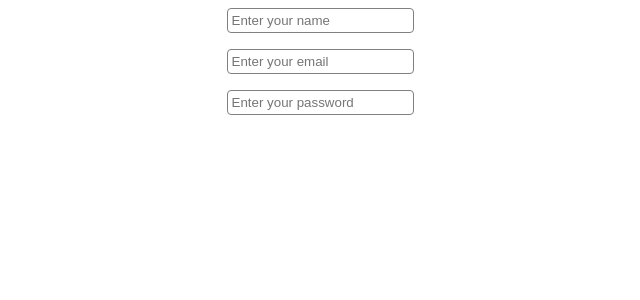
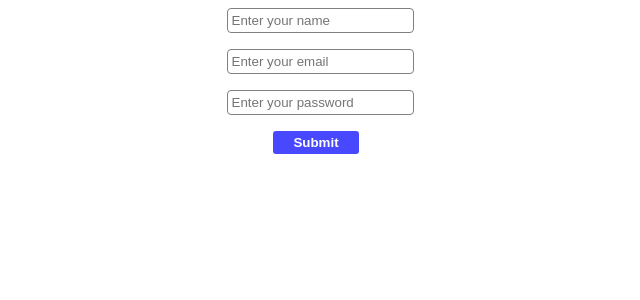
Before and after one commit to jalilzod/VUE.js, a Vue app in the folder 00VueBasic/myVuePack/: page / in a window 1280 px wide. Shown: the top 300 px of the page, without its empty margins (320-960 px from the left). Built offline with nearby package versions, Linux system fonts and the light colour scheme.

Commit message:
complete register and models

```diff
--- a/00VueBasic/myVuePack/src/components/06Models/ModelVue.vue
+++ b/00VueBasic/myVuePack/src/components/06Models/ModelVue.vue
@@ -6,19 +6,25 @@ const formatData = ref({
   email:'',
   password:''
 });
+
+function handleRegister(){
+  alert('Successfull...');
+}
+
 </script>
 
 
 <template>
-  <form class="form">
+  <form class="form" @submit.prevent="handleRegister">
     <input class="input" type="text" placeholder="Enter your name" v-model="formatData.userName">
-    <input class="input" type="text" placeholder="Enter your email" v-model="formatData.email">
+    <input class="input" type="email" placeholder="Enter your email" v-model="formatData.email">
     <input class="input" type="password" placeholder="Enter your password" v-model="formatData.password">
-
+    <button class="btn incrBtn" type="submit">Submit</button>
   </form>
     <h1>{{ formatData.userName }}</h1>
     <h1>{{ formatData.email }}</h1>
     <h1>{{ formatData.password }}</h1>
+
 </template>
 
 
```
